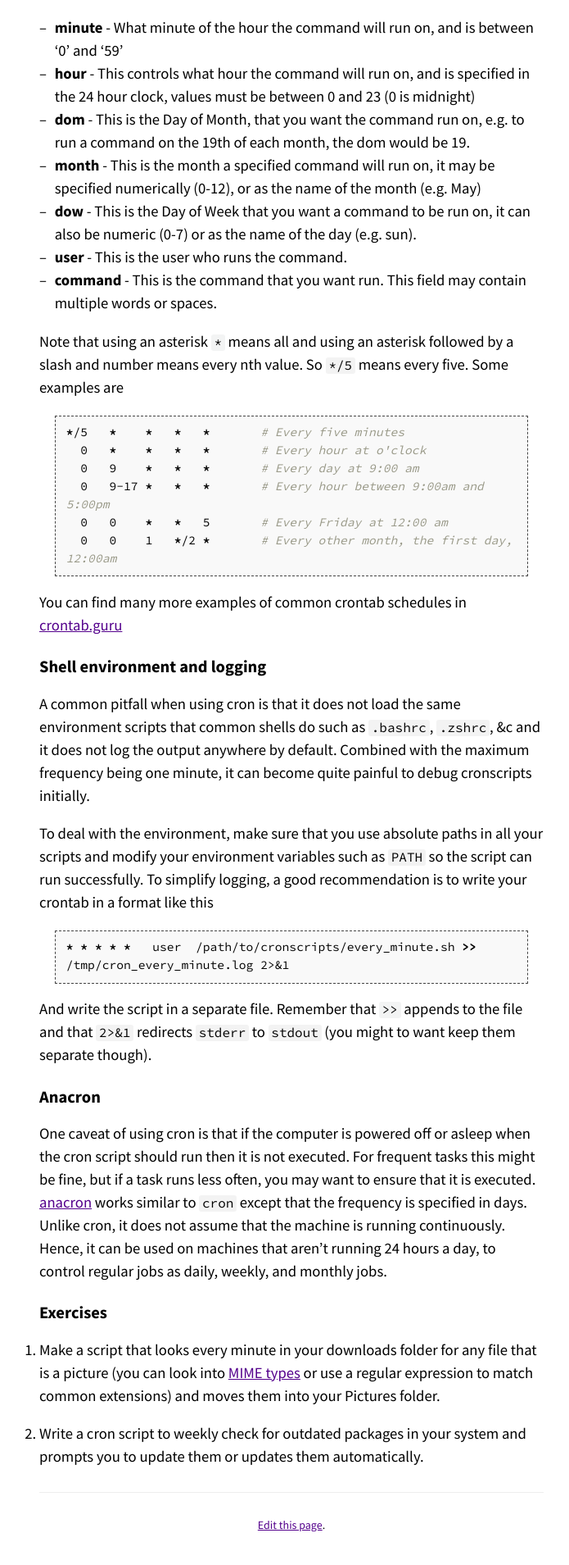
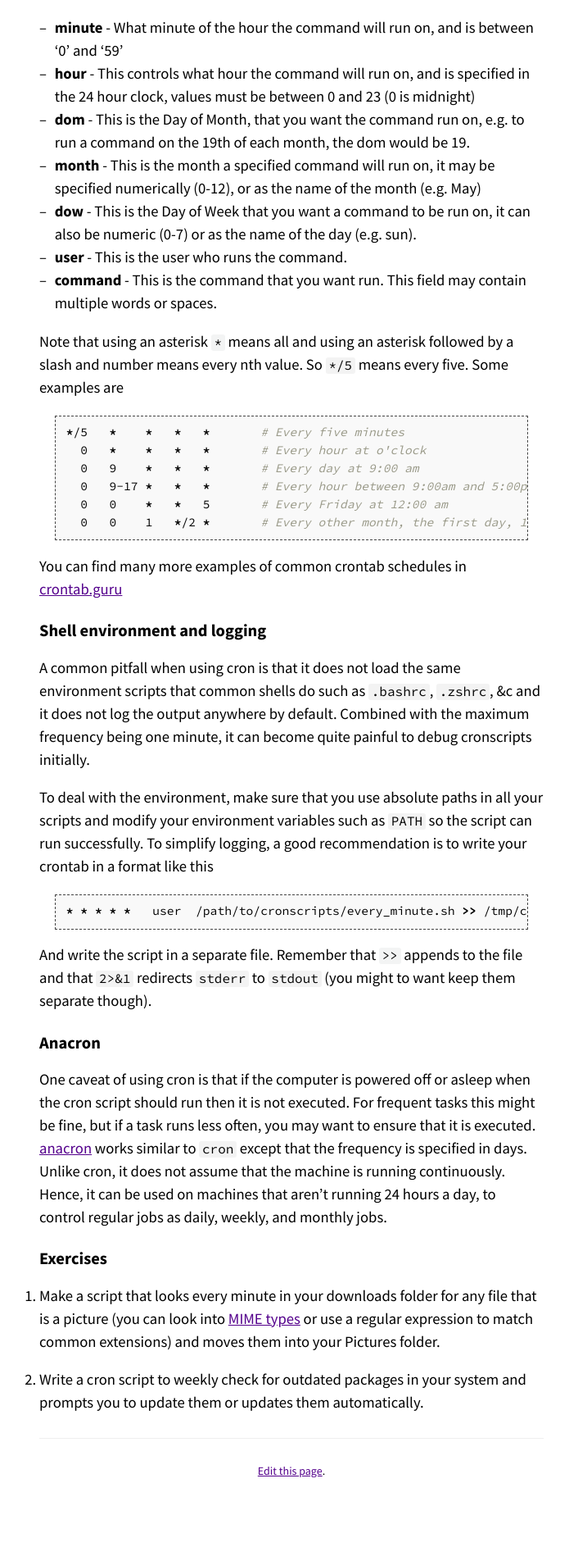
Before and after one commit to missing-semester-cn/missing-semester-cn.github.io, a Jekyll site: the page built from automation.md, in a window 1280 px wide. Shown: the part 920-2829 px from the top of the page at 82% size, without its empty margins (284-979 px from the left). Built offline with Jekyll 4.4.1, drawn with Linux system fonts in a browser that asks for light colours; after the commit the page ends 2763 px from its top, so only the background shows below that.

Commit message:
Don't break lines in code segments

```diff
--- a/static/css/main.css
+++ b/static/css/main.css
@@ -112,10 +112,9 @@ pre {
   margin: 1rem;
   padding: 0.5rem 0.7rem;
   border: 1px dashed #444;
-  word-wrap: break-word;
-  white-space: pre-wrap;
   /*font-size: .8rem;*/
   font-size: 11pt;
+  overflow-x: auto;
 }
 
 pre code {
```
